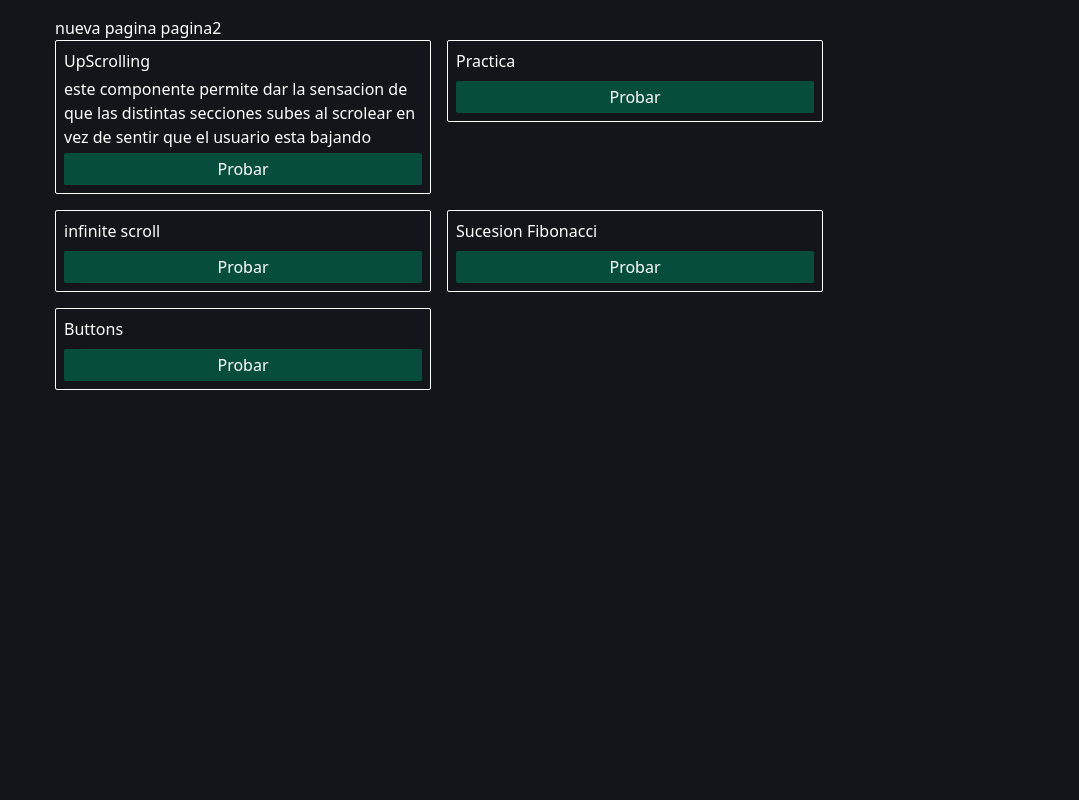
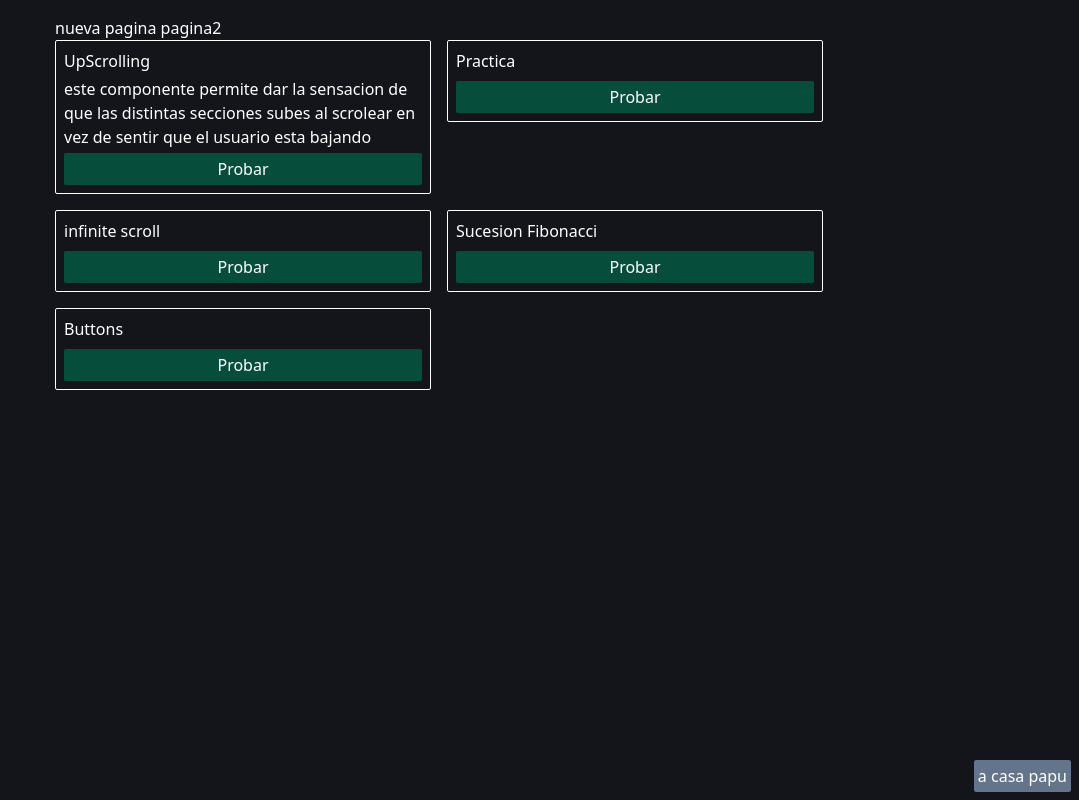
Before and after one commit to Gouseppe/components-gallery, an Astro site: page / in a window 1280 px wide. Shown: the whole page, without its empty margins (201-1280 px from the left). Built offline with nearby package versions, Linux system fonts and the light colour scheme; Astro itself is replaced by a stand-in of ours.

Commit message:
feat: add home button

```diff
--- a/src/layouts/Layout.astro
+++ b/src/layouts/Layout.astro
@@ -21,6 +21,12 @@ const { title } = Astro.props;
   </head>
   <body>
     <slot />
+    <a
+      href='/'
+      class='text-white p-1 rounded-sm bg-slate-500 right-2 bottom-2 fixed z-10'
+    >
+      a casa papu</a
+    >
     <style is:global>
       html {
         font-family: system-ui, sans-serif;
```
